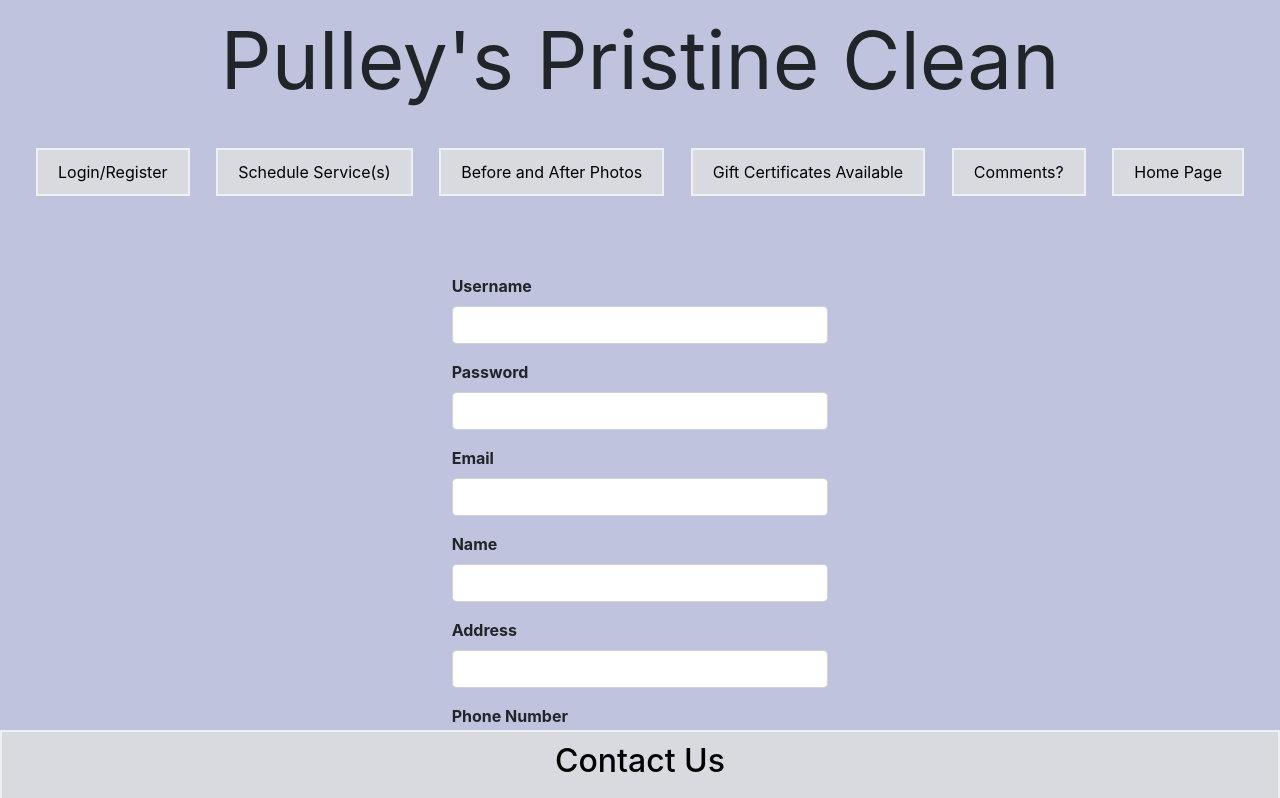
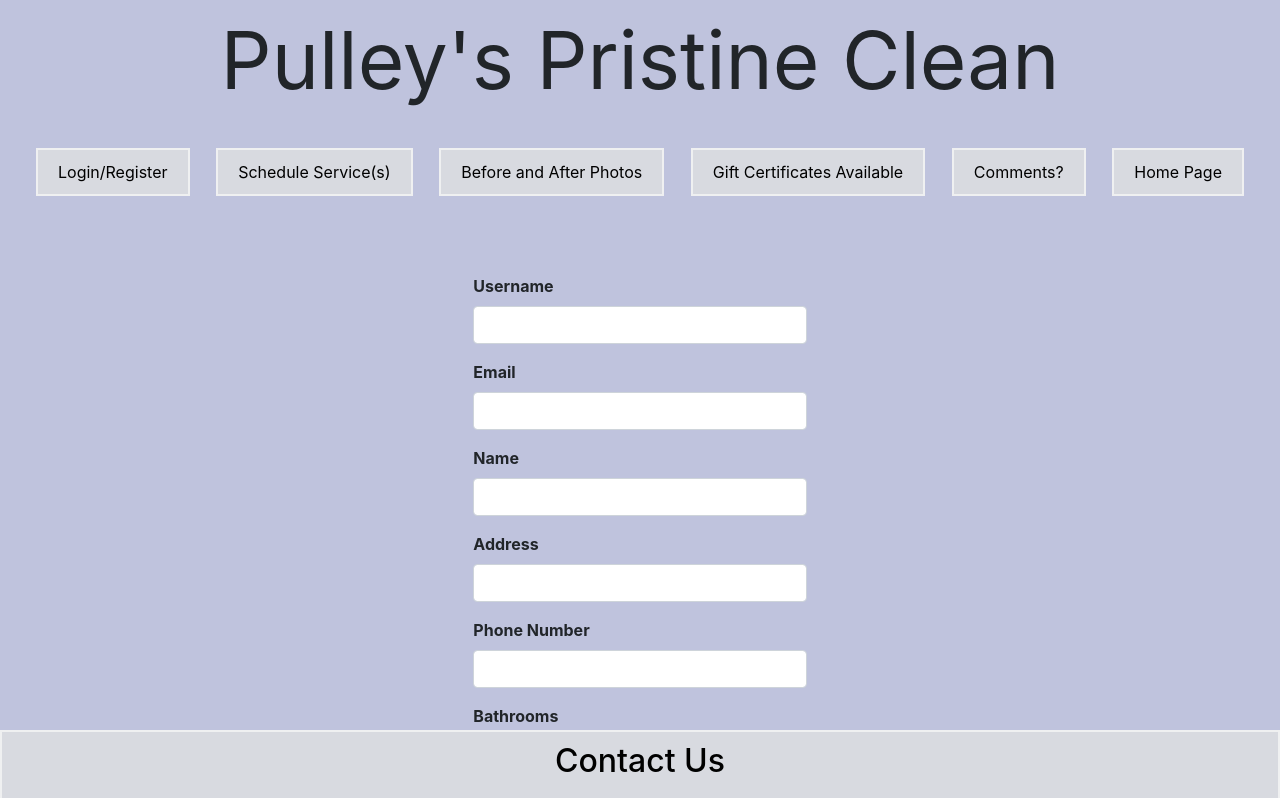
Before and after one commit to jamespulley59/PulleyPristineCleaners, a React (Create React App) app: page /Profile/home in a window 1280 px wide. Shown: the top 798 px of the page. Built offline with nearby package versions, Linux system fonts and the light colour scheme; no server answers.

Commit message:
lillian fixes

```diff
--- a/src/App.js
+++ b/src/App.js
@@ -41,7 +41,7 @@ class App extends Component {
           <Route exact path="/Register" component={Register} />
           <Route
             exact
-            path="/Profile/:id"
+            path="/Profile/:uid"
             render={props => <Profile {...props} loggedIn={this.loggedIn} />}
           />
           {/* Admin */}
--- a/src/components/user/Profile.js
+++ b/src/components/user/Profile.js
@@ -137,6 +137,7 @@ export default class Profile extends Component {
 
     return (
       <div>
+        <div className="container">
           {this.state.updateComplete && (
             <div className="alert alert-success">
               Your update was completed successfully
@@ -160,18 +161,6 @@ export default class Profile extends Component {
                     type="text"
                     id="username"
                     value={username}
-                  onChange={this.onChange}
-                />
-              </div>
-
-              <div className="form-group">
-                <label htmlFor="password">Password</label>
-                <input
-                  type="text"
-                  className="form-control"
-                  id="password"
-                  name="password"
-                  value={password}
                     onChange={this.onChange}
                   />
                 </div>
@@ -288,6 +277,7 @@ export default class Profile extends Component {
             <div className="col-lg-4" />
           </form>
         </div>
+      </div>
     );
   }
 }
--- a/src/components/user/Register.js
+++ b/src/components/user/Register.js
@@ -87,7 +87,7 @@ export default class Register extends Component {
       };
 
       const res2 = await axios.post("/api/register", newUser);
-      this.props.history.push(`/Profile`);
+      this.props.history.push(`/Profile/:uid`);
     }
   }
 
@@ -114,7 +114,7 @@ export default class Register extends Component {
                 id="username"
                 name="username"
                 required
-                // value={username}
+                value={username}
                 onChange={this.onChange}
               />
             </div>
```
Lines whose indentation alone changed are shown as unchanged.
